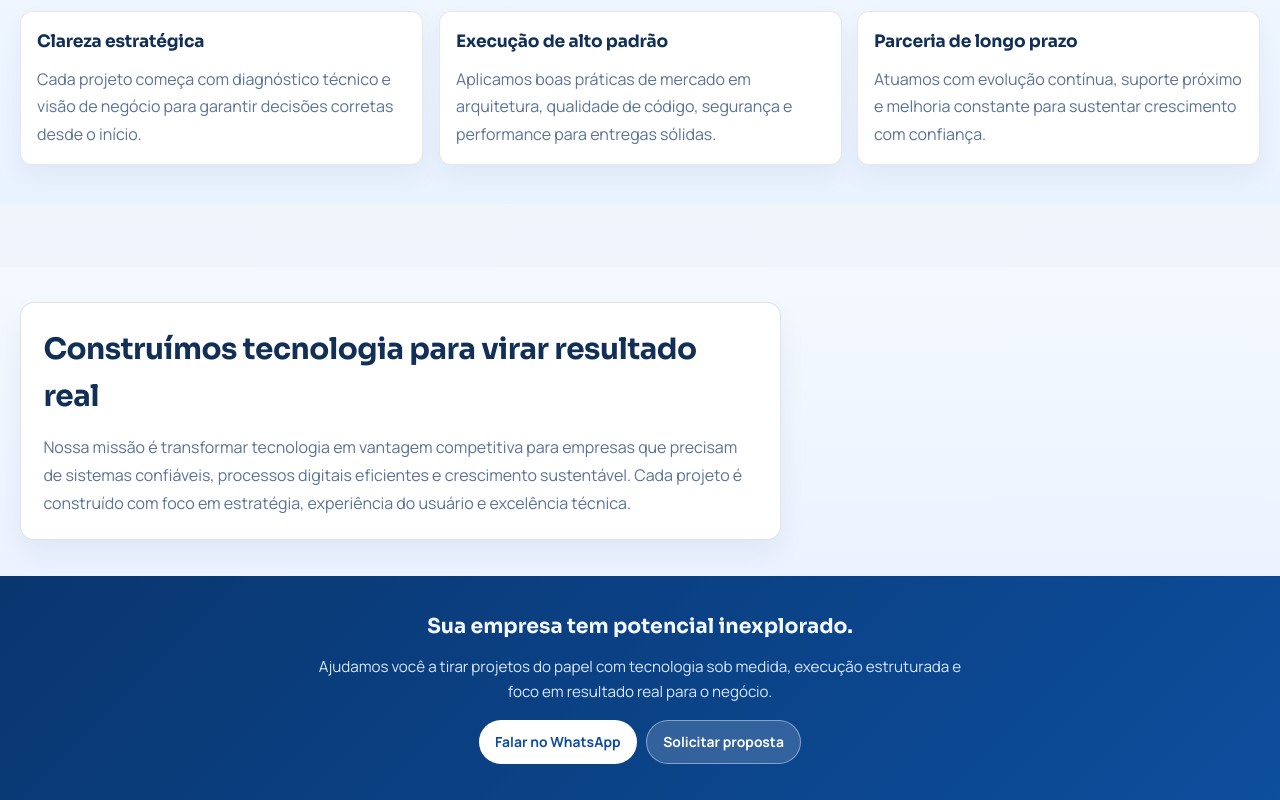
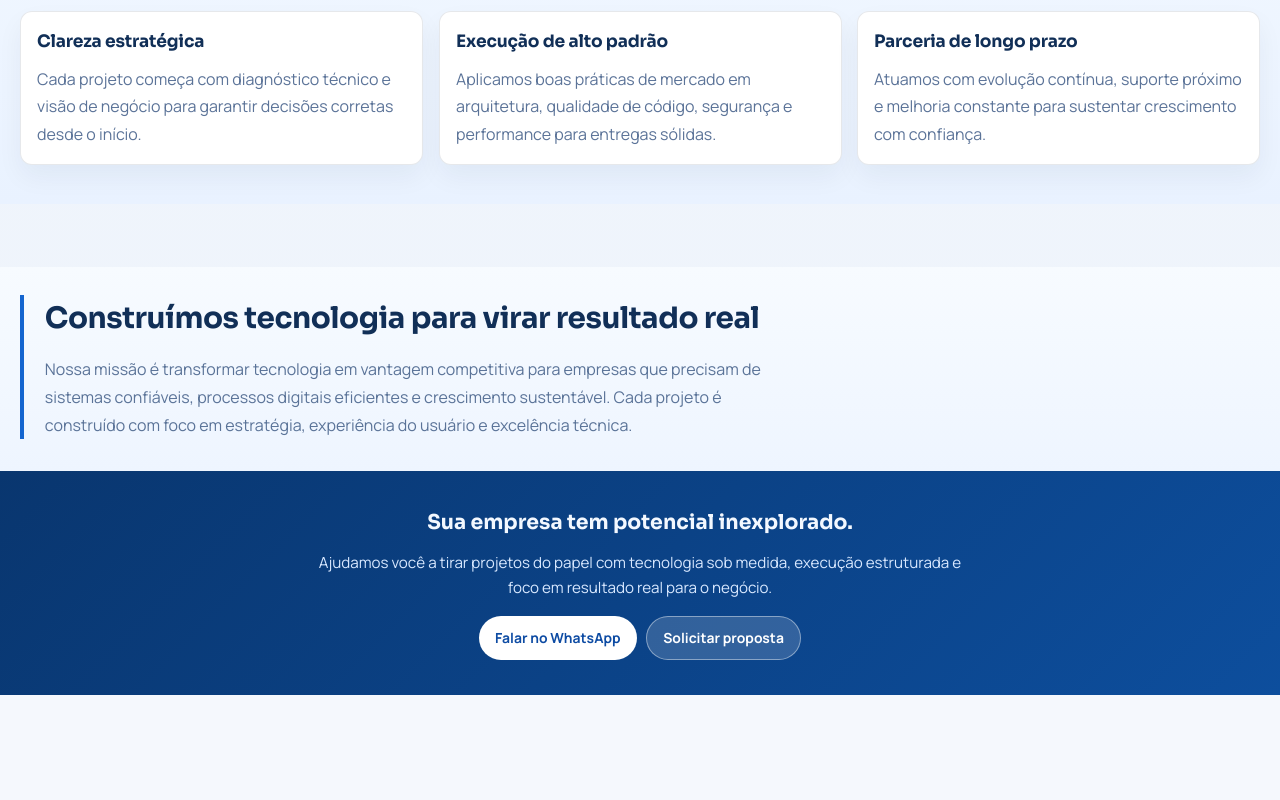
Before and after one commit to joaopedroforti/institutional-site, a Next.js app: page /historia in a window 1280 px wide. Shown: the part 1910-2710 px from the top of the page. After the commit the page ends 2605 px from the top, so only its background shows below. Built offline with nearby package versions, Linux system fonts and the light colour scheme.

Commit message:
style: remove card look from historia closing section

```diff
--- a/app/historia/historia.module.css
+++ b/app/historia/historia.module.css
@@ -199,18 +199,15 @@
 
 .highlight {
   margin-top: clamp(3rem, 5vw, 4.8rem);
-  padding-top: clamp(1.6rem, 2.8vw, 2.2rem);
-  padding-bottom: clamp(1.6rem, 2.8vw, 2.2rem);
-  background: linear-gradient(180deg, #f4f9ff 0%, #ecf3ff 100%);
+  padding-top: clamp(1.2rem, 2.2vw, 1.8rem);
+  padding-bottom: clamp(1.4rem, 2.6vw, 2rem);
+  background: linear-gradient(180deg, #f7fbff 0%, #eef5ff 100%);
 }
 
 .highlightInner {
   max-width: 78ch;
-  border: 1px solid rgba(15, 33, 63, 0.12);
-  border-radius: 14px;
-  background: #ffffff;
-  box-shadow: 0 14px 28px rgba(14, 36, 67, 0.06);
-  padding: clamp(1rem, 2vw, 1.4rem);
+  border-left: 4px solid #1465cf;
+  padding-left: clamp(0.95rem, 1.8vw, 1.3rem);
 }
 
 .highlightInner h2 {
```
